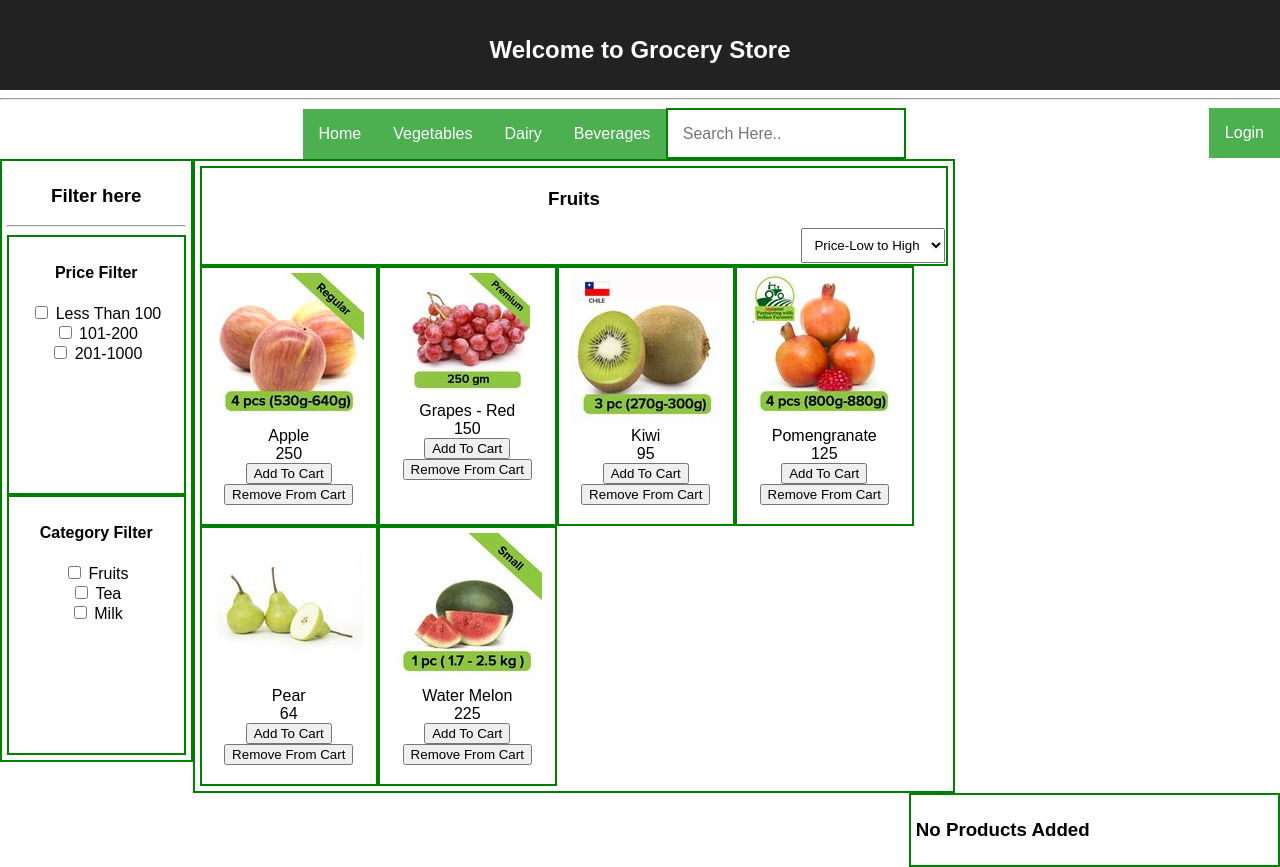
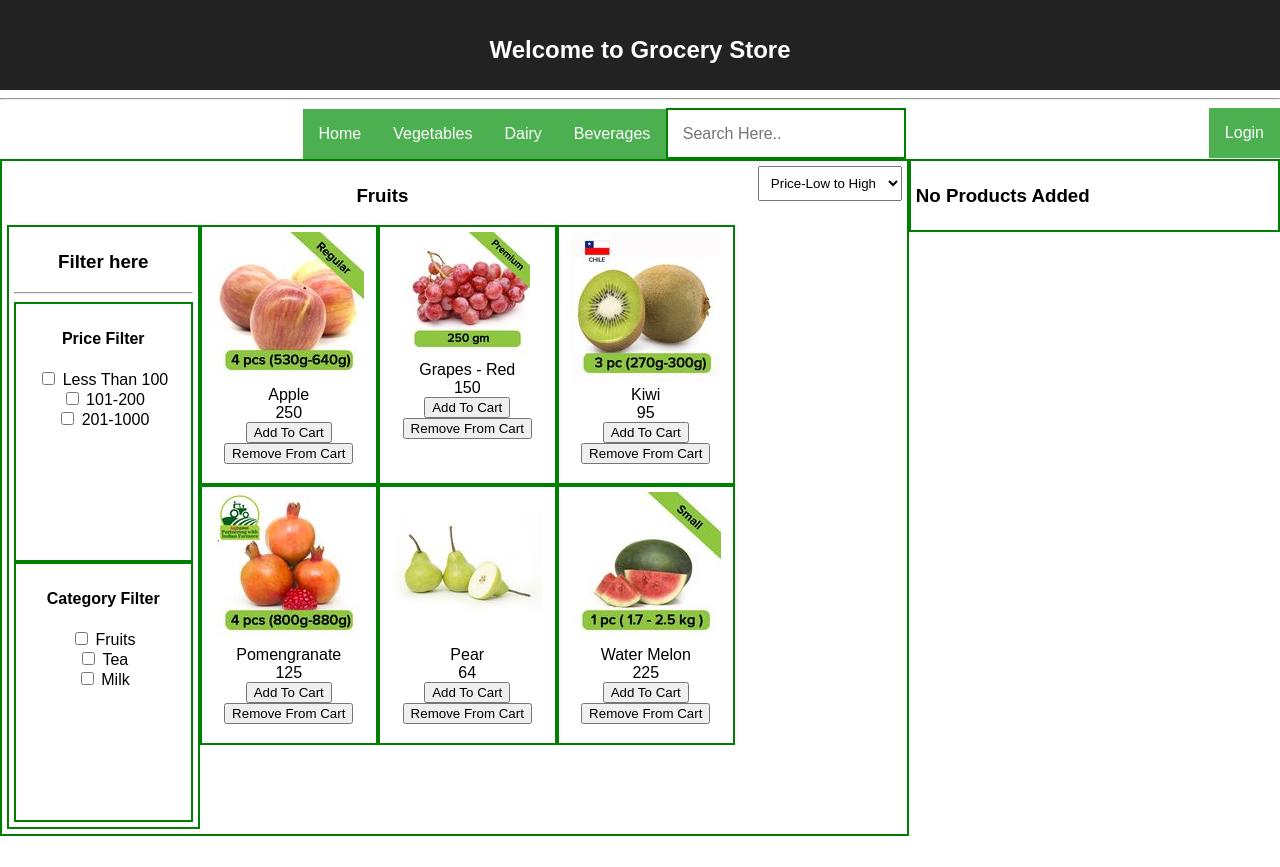
Before and after one commit to kathishivaramreddy/GroceryStore, a React (Create React App) app: page /fruits in a window 1280 px wide. After the commit the page ends 836 px from the top, so only its background shows below. Built offline with nearby package versions, Linux system fonts and the light colour scheme.

Commit message:
[Shiva/Sumi] Adding PriceSorter and Filter to all the product components

```diff
--- a/src/App.css
+++ b/src/App.css
@@ -85,12 +85,11 @@
 
 .productboxed {
   border: 2px solid green ;
-  width: 59.6%;
+  width: 70;
   height:auto;
   float: left;
   padding: 5px;
 }
-
 .checkoutboxed {
   border: 2px solid green ;
   width: 100%;
@@ -105,8 +104,6 @@
   float: left;
   padding: 5px;
 }
-
-
 .cart {
   border: 2px solid green ;
   width: auto;
@@ -129,9 +126,6 @@
   padding: 3px;
 }
 .button{
-
-  /* background-color: #707070; */
-  /* color: white; */
   background-color: green;
   padding: 15px;
   font-size: 16px;
@@ -142,8 +136,6 @@
 * {
     box-sizing: border-box;
 }
-
-
 @keyframes App-logo-spin {
   from { transform: rotate(0deg); }
   to { transform: rotate(360deg); }
--- a/src/App.js
+++ b/src/App.js
@@ -99,6 +99,7 @@ const setCategoryValue = (name) => {
   const checkboxData = {category:name}
     return checkboxData;
 }
+
 
 class App extends React.Component {
   constructor(props) {
@@ -242,12 +243,6 @@ class App extends React.Component {
               <Link to='login'><button className="dropbtn">Login</button></Link>
             </div>
 
-            <br/>
-
-            {this.renderFilterBox(window.location.pathname)}
-
-
-
             <div>
 
               <Route exact path='/' component={() => <ProductList onClick={this.handleAddToCart.bind(this)} onRemove={this.handleRemoveFromCart.bind(this)} onSearch={this.state.input}/>} />
--- a/src/Coffee.js
+++ b/src/Coffee.js
@@ -1,5 +1,8 @@
 import React from 'react';
-import allProductsList from './AllProducts'
+import allProductsList from './AllProducts';
+
+import {PriceSorter} from './PriceSorter';
+import {Filter} from './Filter';
 
 export class Coffee extends React.Component {
   constructor(props) {
@@ -31,7 +34,9 @@ export class Coffee extends React.Component {
     return (
       <div>
         <div className="productboxed">
-          <h3 align="left" >Coffee</h3>
+          <PriceSorter />
+          <h3>Coffee</h3>
+          <Filter />
           {listItems}
         </div>
       </div>
--- /dev/null
+++ b/src/Fruits.css
@@ -0,0 +1,19 @@
+.position{
+  position: relative;
+  display: inline-block;
+}
+.productboxed {
+  border: 2px solid green ;
+  width: 71%;
+  height:auto;
+  float: left;
+  padding: 5px;
+}
+.productheader{
+
+  border: 2px solid green ;
+  width: 100%;
+  height:auto;
+  float: left;
+  padding: 1px;
+}
--- a/src/Fruits.js
+++ b/src/Fruits.js
@@ -1,6 +1,8 @@
 import React from 'react';
 import {PriceSorter} from './PriceSorter';
-import allProductsList from './AllProducts'
+import {Filter} from './Filter';
+import allProductsList from './AllProducts';
+import './Fruits.css';
 
 export class Fruits extends React.Component {
   constructor(props) {
@@ -32,18 +34,14 @@ export class Fruits extends React.Component {
     );
     return (
       <div>
+
         <div className="productboxed">
-          <div className ="productheader">
+          <PriceSorter/>
+          <h3>Fruits</h3>
+          <Filter />
+          {listItems}
+        </div>
 
-            <h3 align="position">Fruits</h3>
-            <PriceSorter/>
-
-          </div>
-
-            {listItems}
-
-
-        </div>
       </div>
     );
   }
--- a/src/Meat.js
+++ b/src/Meat.js
@@ -1,5 +1,7 @@
 import React from 'react';
-import allProductsList from './AllProducts'
+import allProductsList from './AllProducts';
+import {PriceSorter} from './PriceSorter';
+import {Filter} from './Filter';
 
 export class Meat extends React.Component {
   constructor(props) {
@@ -30,8 +32,10 @@ export class Meat extends React.Component {
     return (
       <div>
         <div className="productboxed">
-          <h3 align="left" >Meat</h3>
-          {listItems}
+          <PriceSorter/>
+            <h3 >Meat</h3>
+            <Filter/>
+            {listItems}
         </div>
       </div>
     );
--- a/src/Milk.js
+++ b/src/Milk.js
@@ -1,5 +1,7 @@
 import React from 'react';
-import allProductsList from './AllProducts'
+import allProductsList from './AllProducts';
+import {PriceSorter} from './PriceSorter';
+import {Filter} from './Filter';
 
 export class Milk extends React.Component {
   constructor(props) {
@@ -30,8 +32,11 @@ export class Milk extends React.Component {
     return (
       <div>
         <div className="productboxed">
+          <PriceSorter/>
           <h3 align="left" >Milk</h3>
+          <Filter/>
           {listItems}
+
         </div>
       </div>
     );
--- a/src/ProductList.js
+++ b/src/ProductList.js
@@ -3,6 +3,7 @@ import some from 'lodash/some';
 import sortBy from 'lodash/sortBy';
 
 // import {getProducts} from './client/AmbrosiaClient';
+import {Filter} from './Filter';
 import {PriceSorter} from './PriceSorter'
 import './App.css';
 import './ProductList.css'
@@ -52,7 +53,7 @@ export class ProductList extends React.Component {
     value ==='low' ? this.setState({products : sortedState}) : this.setState({products : sortedState.reverse()})
   }
 
-render() {
+  render() {
 
     var {isLoaded,products} = this.state;
 
@@ -121,6 +122,10 @@ render() {
 
           </div>
 
+          <div>
+            <Filter/>
+          </div>
+
           <br/>
           {searchItems.length === 0 && filterItems.length === 0 ? listItems
           : searchItems.length === 0 ? filterItems : searchItems}
--- a/src/Tea.js
+++ b/src/Tea.js
@@ -1,5 +1,23 @@
 import React from 'react';
-import allProductsList from './AllProducts'
+import allProductsList from './AllProducts';
+import {PriceSorter} from './PriceSorter';
+import {Filter} from './Filter';
+
+const teaList = (tea) => {
+
+  const listItems = tea.map((product) =>
+    <div className="boxed" key={product.name}>
+      <img src={product.image} alt=''/><br/>
+      {product.name}<br/>
+      {product.currency} {product.price}<br/>
+      <button className="addBasket" value="Add" onClick={ () => this.props.onClick(product.name, product.currency, product.price)}>Add To Cart </button>
+      <button className="addBasket" value="Remove From Cart" onClick={ () => this.props.onRemove(product.name)}>Remove From Cart </button>
+    </div>)
+
+    return listItems;
+}
+
+
 export class Tea extends React.Component {
   constructor(props) {
     super(props);
@@ -16,21 +34,14 @@ export class Tea extends React.Component {
   }
 
   render() {
-    const listItems = this.state.products.map((data) =>
-      <div className="boxed" key={data.name}>
-        <img src={data.image} alt=''/><br/>
-        {data.name}<br/>
-        {data.currency} {data.price}<br/>
-        <button className="addBasket" value="Add" onClick={ () => this.props.onClick(data.name, data.currency, data.price)}>Add To Cart </button>
-        <button className="addBasket" value="Remove From Cart" onClick={ () => this.props.onRemove(data.name)}>Remove From Cart </button>
-      </div>
 
-    );
     return (
       <div>
         <div className="productboxed">
+          <PriceSorter/>
           <h3 align="left" >Tea</h3>
-          {listItems}
+          <Filter />
+          {teaList(this.state.products)}
         </div>
       </div>
     );
--- a/src/Vegetables.js
+++ b/src/Vegetables.js
@@ -1,5 +1,7 @@
 import React from 'react';
-import allProductsList from './AllProducts'
+import allProductsList from './AllProducts';
+import {PriceSorter} from './PriceSorter';
+import {Filter} from './Filter';
 
 const vegetableList = (vegetables) => {
 
@@ -36,9 +38,12 @@ export class Vegetables extends React.Component {
     return (
       <div>
         <div className="productboxed">
-          <h3 align="left" >Organic Vegetables</h3>
+          <PriceSorter/>
+          <h3>Organic Vegetables</h3>
+          <Filter/>
           {vegetableList(this.state.products)}
         </div>
+
       </div>
     );
 
```
Also changed, not shown: 2 other files (tests, documents, lock files or other folders).
